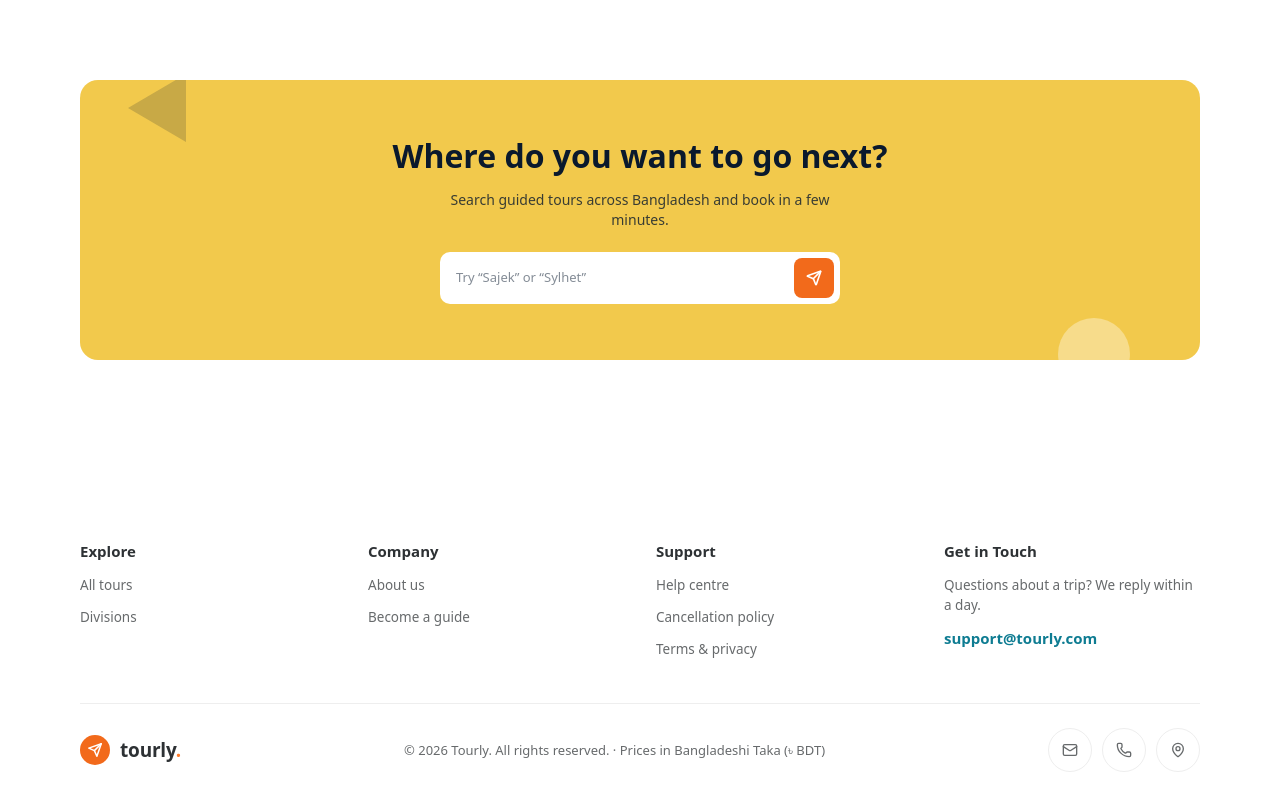
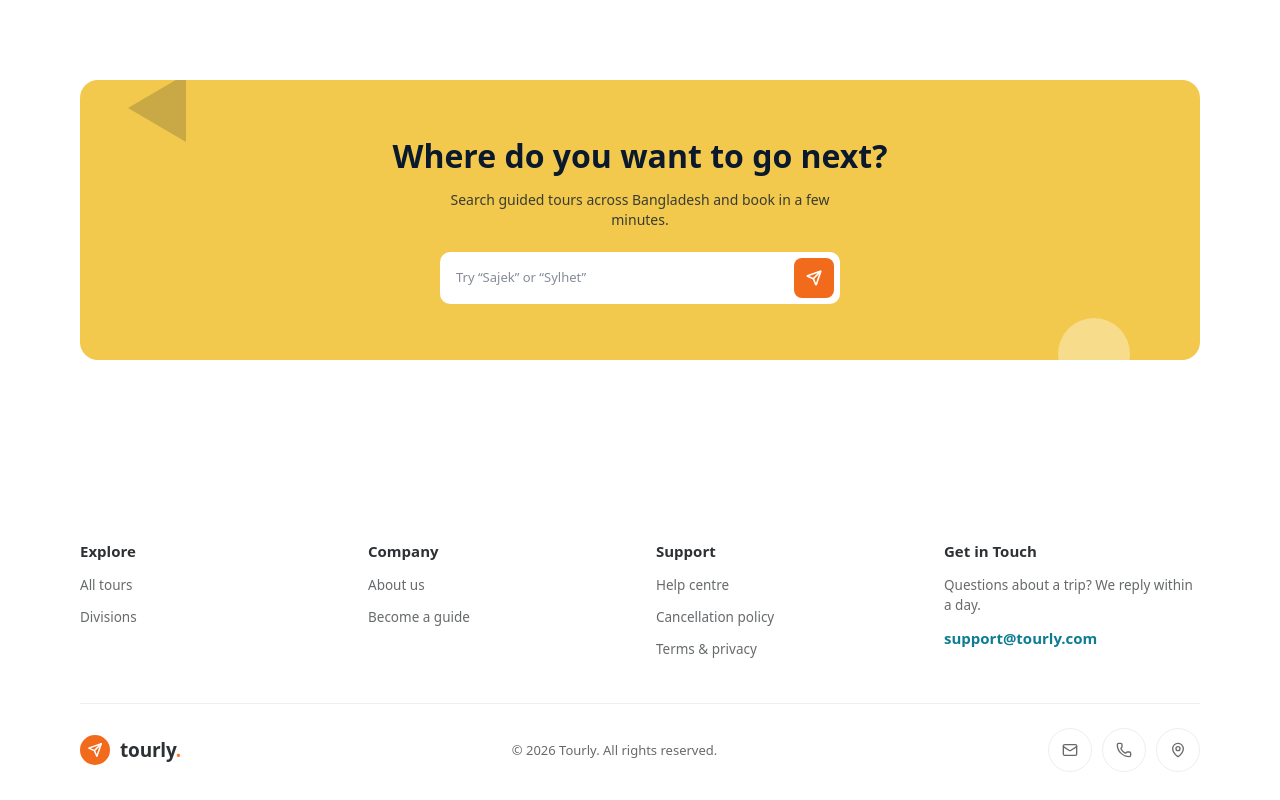
Before and after one commit to arifucoder/tourly, a React (Vite) app in the folder client/: page / in a window 1280 px wide. Shown: the part 1292-2092 px from the top of the page. Built offline with nearby package versions, Linux system fonts and the light colour scheme; no server answers.

Commit message:
chore(client): remove currency note from footer

```diff
--- a/client/src/components/layout/Footer.tsx
+++ b/client/src/components/layout/Footer.tsx
@@ -67,7 +67,7 @@ export default function Footer() {
 				<div className="flex flex-col items-center justify-between gap-4.5 border-t border-border pt-6 sm:flex-row">
 					<Logo size="sm" />
 					<span className="text-center text-[13px] text-muted-foreground">
-						© {new Date().getFullYear()} Tourly. All rights reserved. · Prices in Bangladeshi Taka (৳ BDT)
+						© {new Date().getFullYear()} Tourly. All rights reserved.
 					</span>
 					<div className="flex gap-2.5">
 						{contactLinks.map(({ label, href, Icon, external }) => (
```
